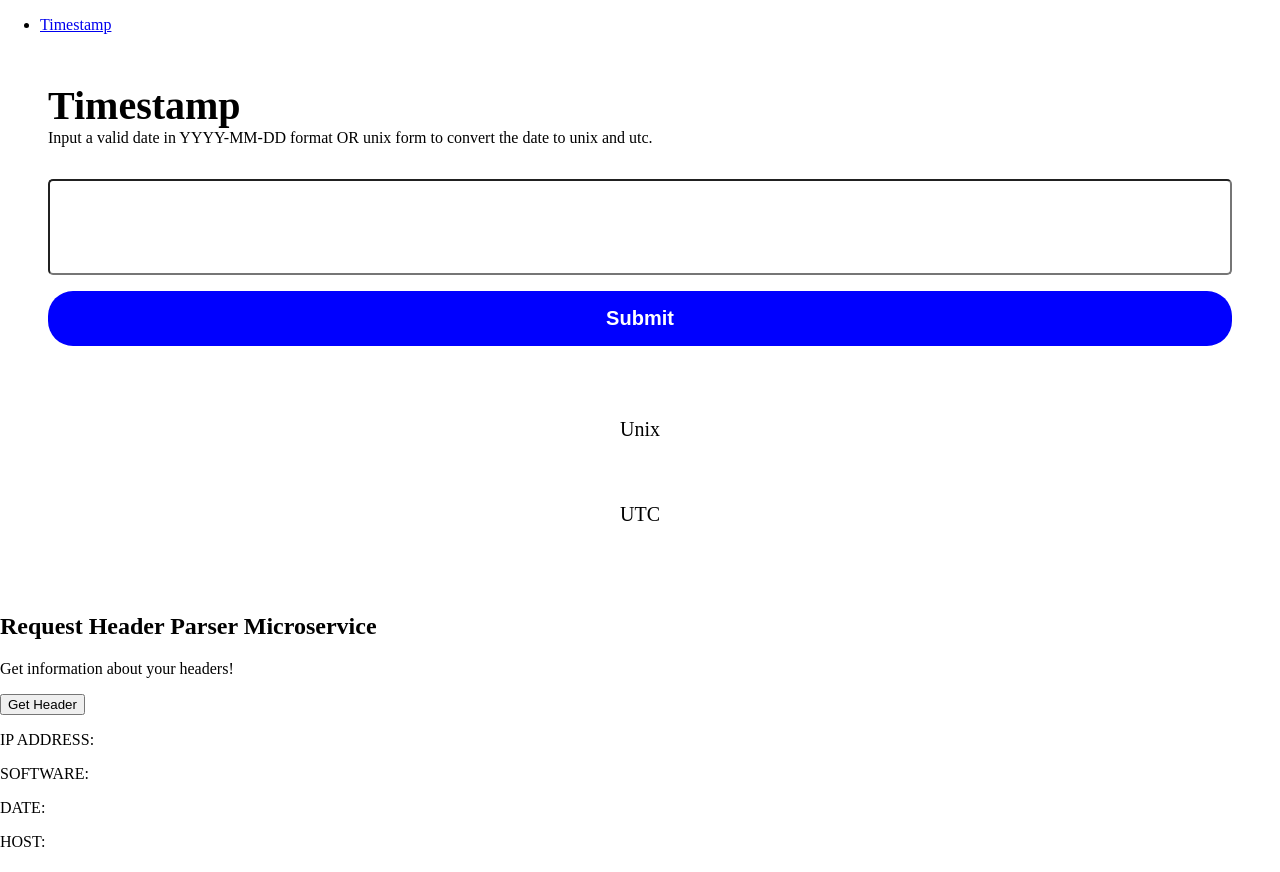
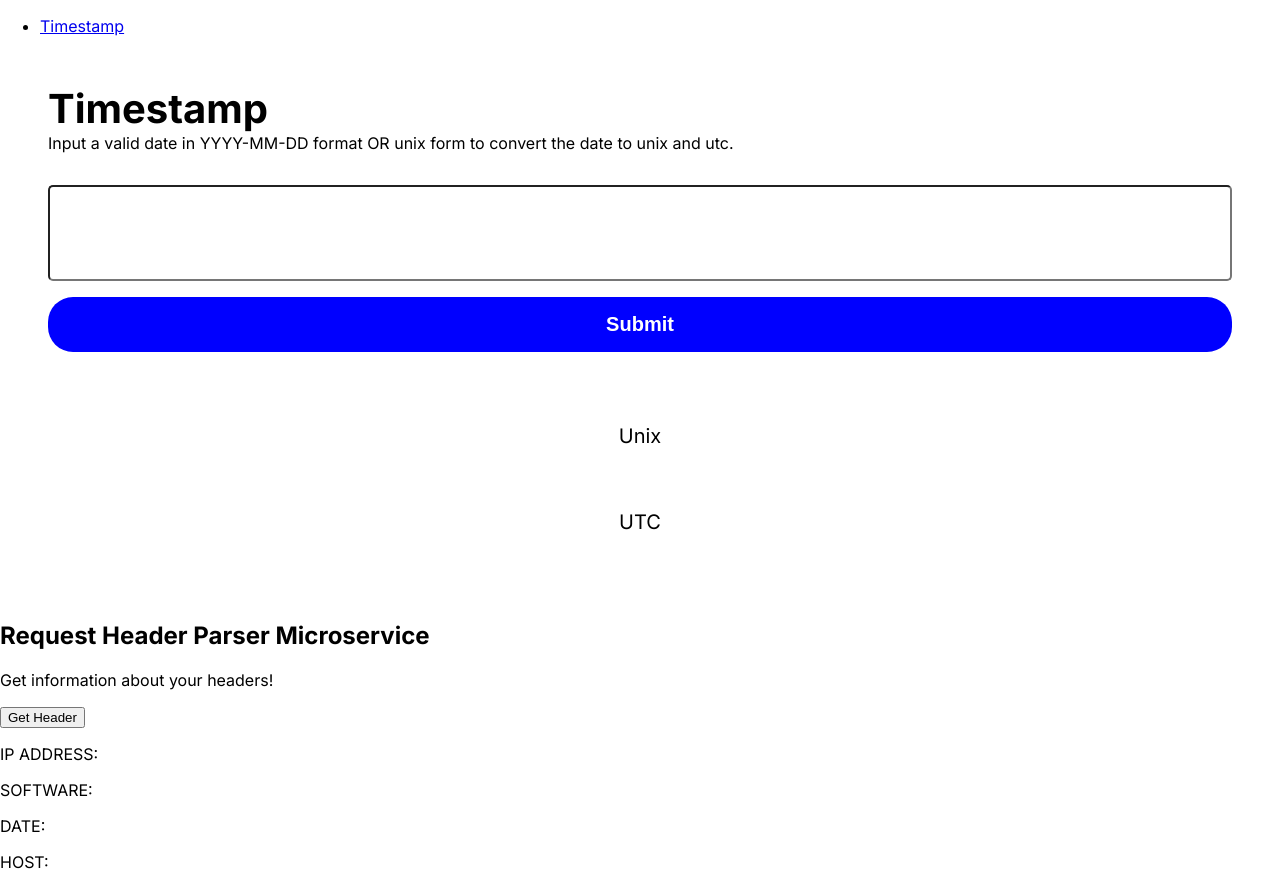
Before and after one commit to czcarrizales/microservice-showcase, a React (Vite) app in the folder microservice-showcase/: page / in a window 1280 px wide. Before the commit the page ends 851 px from the top, so only its background shows below. Built offline with nearby package versions, Linux system fonts and the light colour scheme.

Commit message:
import font family Inter

```diff
--- a/microservice-showcase/src/index.css
+++ b/microservice-showcase/src/index.css
@@ -1,6 +1,8 @@
+@import url('https://fonts.googleapis.com/css2?family=Inter:wght@100;200;300;400;500;600;700;800;900&display=swap');
 body {
   margin: 0;
   padding: 0;
   box-sizing: border-box;
   height: 100vh;
+  font-family: Inter;
 }
```
